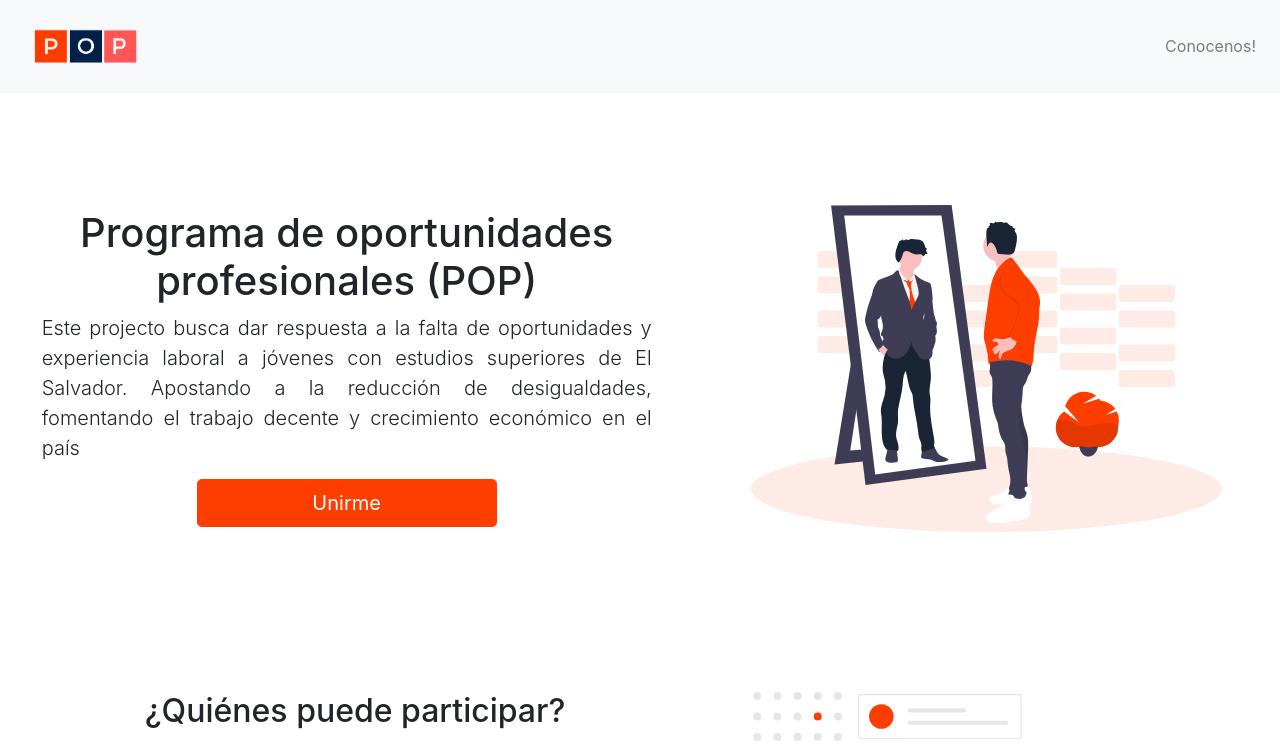
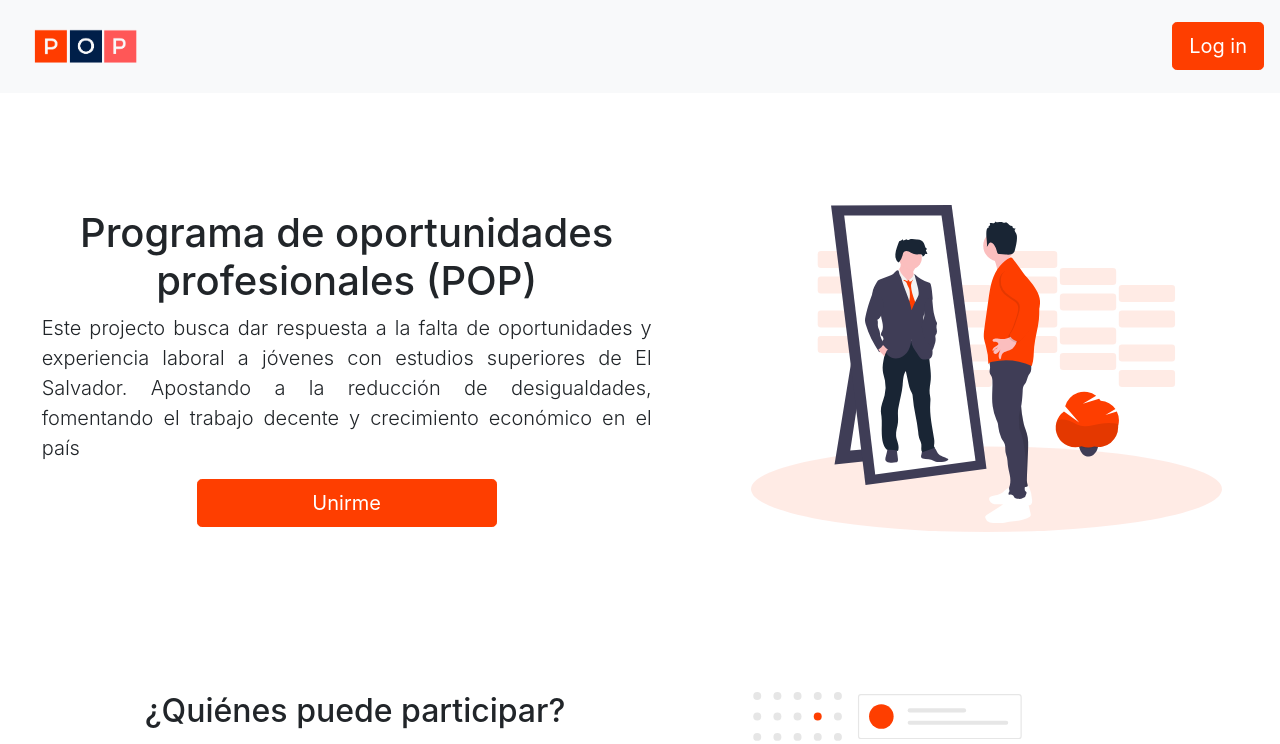
Before and after one commit to ing-arriola/pop_rdj_js, a React (Create React App) app: page / in a window 1280 px wide. Shown: the top 744 px of the page. Built offline with nearby package versions, Linux system fonts and the light colour scheme; no server answers.

Commit message:
Conditional rendering login/logout button based on user authentication

```diff
--- a/src/Container/NavbarContainer.js
+++ b/src/Container/NavbarContainer.js
@@ -1,11 +1,14 @@
+/* eslint-disable jsx-a11y/img-redundant-alt */
 import React from "react";
 import { Navbar, Nav } from "react-bootstrap";
 import { Link } from "react-router-dom";
+import {useAuth0} from '@auth0/auth0-react'
 import LoginButton from '../Components/LoginButton'
 import LogoutButton from '../Components/LogoutButton'
 import logo from "../Resources/logo_pop.png";
 
 export default function NavbarContainer() {
+  const {isAuthenticated} = useAuth0()
   return (
     <Navbar bg="light" expand="lg">
       <Navbar.Brand href="/">
@@ -20,19 +23,9 @@ export default function NavbarContainer() {
       <Navbar.Toggle aria-controls="basic-navbar-nav" />
       <Navbar.Collapse id="basic-navbar-nav">
         <Nav className="ml-auto">
-          {/*<Nav.Link href="#link">Ingresa </Nav.Link>
-                    <p className="m-auto">/</p>
-                    <Nav.Link>Registrate</Nav.Link>*/}
-          <Nav.Link href="https://rdjfuturo.netlify.app/about/" target="_blank">
-            Conocenos!
-          </Nav.Link>
-        {/*  <Link to="/users" >
-            Login
-          </Link>
-
-        <LoginButton/>
-        <LogoutButton/>
-        */}
+         {
+           isAuthenticated ? (<LogoutButton/>) : (<LoginButton/>)
+         }
         </Nav>
       </Navbar.Collapse>
     </Navbar>
```
